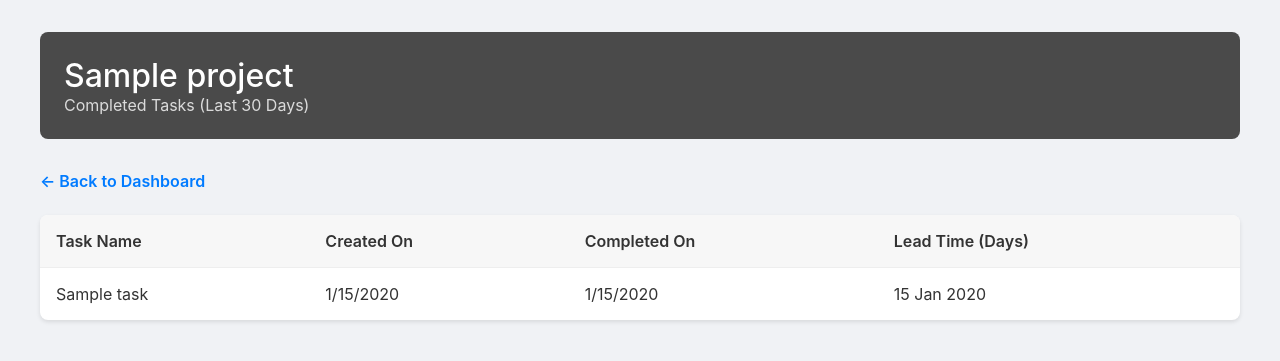
After one commit to JoshTDesign/AsanaDash, a Node server app: template views/project-details.ejs in a window 1280 px wide. The commit adds this page. Shown: the top 361 px of the page. Run offline with Node 20, Linux system fonts and the light colour scheme; the template is opened without the code that fills it: most values are stand-ins (such as "Sample title", 1, 10 or a date in 2020).

Commit message:
feat: Add project details page to view task data
This commit introduces a new feature that allows users to drill down into the data behind the dashboard metrics. Each project card on the main dashboard is now a clickable link that leads to a new project details page.

Key changes include:

-   **Project Details Page:** A new route and view (`/project/:projectGid` and `project-details.ejs`) have been created to display a table of all tasks completed in the last 30 days for a specific project. The table includes the task name, creation date, completion date, and the calculated lead time for each task.
-   **Backend API Expansion:** The Asana client (`utils/asanaClient.js`) has been updated with new functions (`getProject` and `getCompletedTasksForProject`) to efficiently fetch the required data for the new details page using the `searchtasksforworkspace` endpoint.
-   **Interactive Dashboard:** The main dashboard (`dashboard.ejs`) has been updated to make each project card a link to its corresponding details page, enhancing the user experience and providing data transparency.
-   **Styling:** New CSS has been added to `public/styles.css` to ensure the project details page has a clean, readable layout that is consistent with the overall design of the dashboard.

```diff
--- a/public/styles.css
+++ b/public/styles.css
@@ -9,7 +9,7 @@ body {
   color: #333;
 }
 
-.dashboard-container {
+.dashboard-container, .details-container {
   max-width: 1200px;
   margin: 0 auto;
 }
@@ -46,6 +46,11 @@ header {
   display: grid;
   grid-template-columns: repeat(auto-fill, minmax(250px, 1fr));
   gap: 1.5rem;
+}
+
+.project-card-link {
+    text-decoration: none;
+    color: inherit;
 }
 
 .project-card {
@@ -151,3 +156,43 @@ header {
   width: 100%;
   height: 50px;
 }
+
+/* Project Details Page */
+.back-link {
+    display: inline-block;
+    margin-bottom: 1.5rem;
+    color: #007bff;
+    text-decoration: none;
+    font-weight: 600;
+}
+
+.back-link:hover {
+    text-decoration: underline;
+}
+
+.task-table-container {
+    background-color: #fff;
+    border-radius: 8px;
+    box-shadow: 0 2px 4px rgba(0,0,0,0.1);
+    overflow: hidden;
+}
+
+.task-table {
+    width: 100%;
+    border-collapse: collapse;
+}
+
+.task-table th, .task-table td {
+    padding: 1rem;
+    text-align: left;
+    border-bottom: 1px solid #eee;
+}
+
+.task-table th {
+    background-color: #f7f7f7;
+    font-weight: 600;
+}
+
+.task-table tbody tr:last-child td {
+    border-bottom: none;
+}
--- /dev/null
+++ b/views/project-details.ejs
@@ -0,0 +1,50 @@
+<!DOCTYPE html>
+<html lang="en">
+<head>
+    <meta charset="UTF-8">
+    <meta name="viewport" content="width=device-width, initial-scale=1.0">
+    <title><%= project.name %> - Task Details</title>
+    <link rel="stylesheet" href="/styles.css">
+</head>
+<body>
+    <div class="details-container">
+        <header>
+            <div class="header-title">
+                <h1><%= project.name %></h1>
+                <p class="subtitle">Completed Tasks (Last 30 Days)</p>
+            </div>
+        </header>
+        <main>
+            <a href="/dashboard" class="back-link">&larr; Back to Dashboard</a>
+            <div class="task-table-container">
+                <table class="task-table">
+                    <thead>
+                        <tr>
+                            <th>Task Name</th>
+                            <th>Created On</th>
+                            <th>Completed On</th>
+                            <th>Lead Time (Days)</th>
+                        </tr>
+                    </thead>
+                    <tbody>
+                        <% if (tasks && tasks.length > 0) { %>
+                            <% tasks.forEach(task => { %>
+                                <tr>
+                                    <td><%= task.name %></td>
+                                    <td><%= new Date(task.created_at).toLocaleDateString() %></td>
+                                    <td><%= new Date(task.completed_at).toLocaleDateString() %></td>
+                                    <td><%= task.leadTime %></td>
+                                </tr>
+                            <% }) %>
+                        <% } else { %>
+                            <tr>
+                                <td colspan="4">No completed tasks found in the last 30 days.</td>
+                            </tr>
+                        <% } %>
+                    </tbody>
+                </table>
+            </div>
+        </main>
+    </div>
+</body>
+</html>
```
Also changed, not shown: routes/dashboard.js (+28 -1 lines), utils/asanaClient.js (+37 -1 lines), views/dashboard.ejs (+5 -3 lines).
